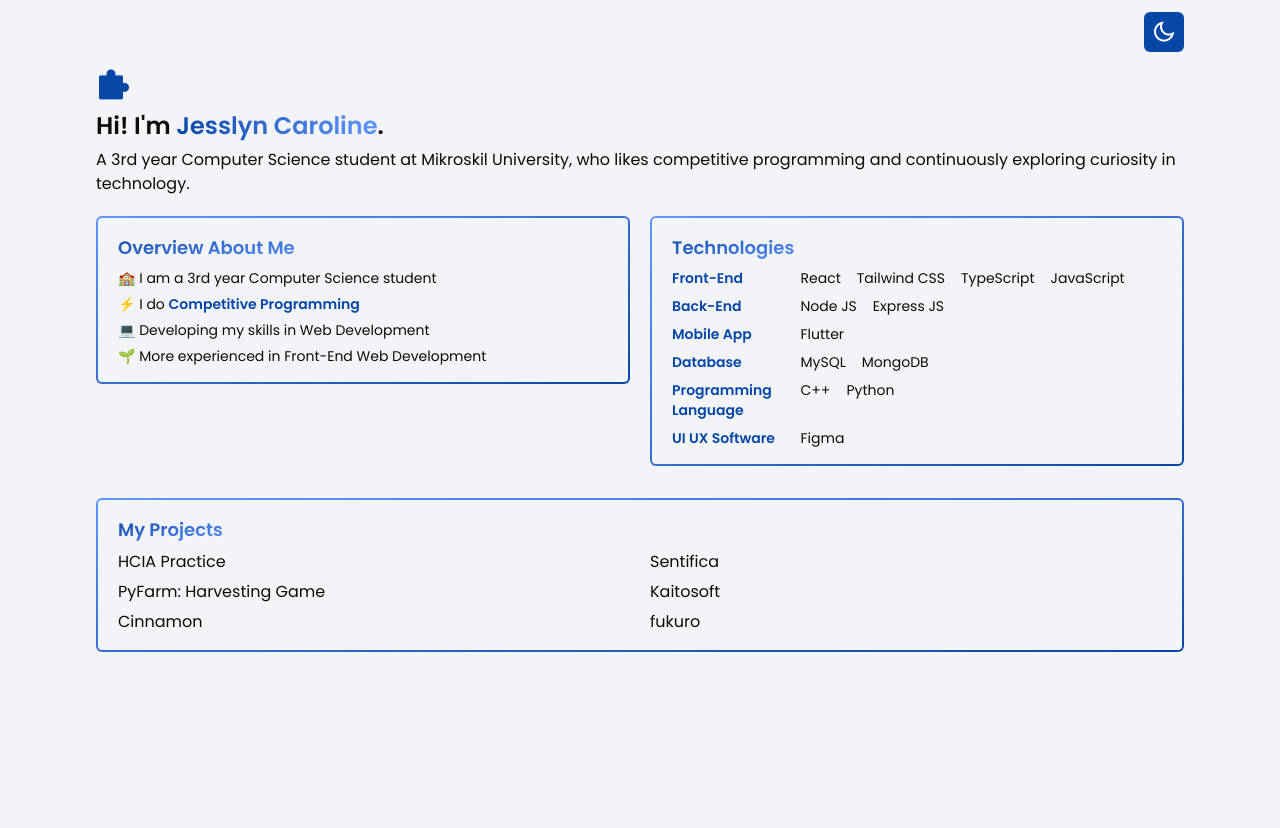
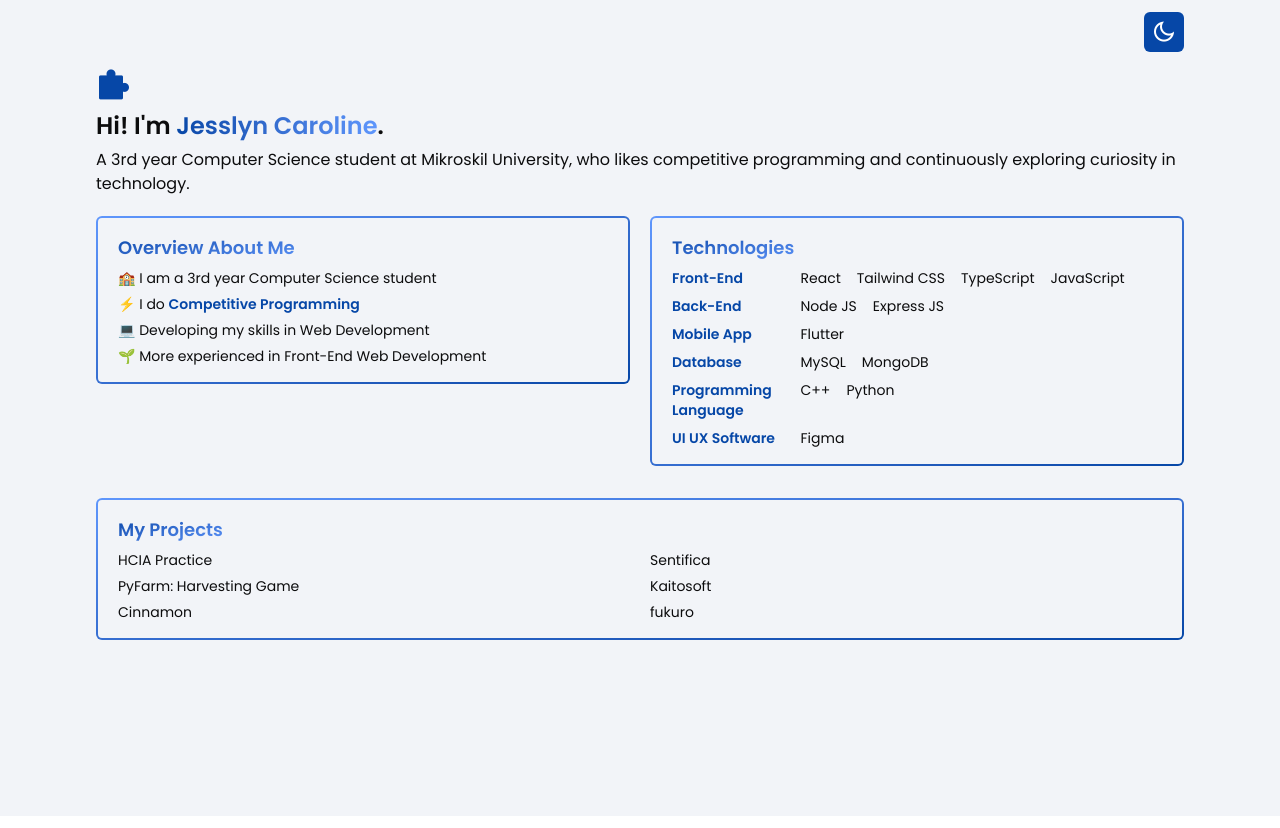
Before and after one commit to jesslyn-caroline/charolines-portfolio, a React (Vite) app: page / in a window 1280 px wide. Built offline with nearby package versions, Linux system fonts and the light colour scheme; a web font is replaced by a local one.

Commit message:
Add underline when hover

```diff
--- a/src/components/cards/projects_card.tsx
+++ b/src/components/cards/projects_card.tsx
@@ -20,7 +20,7 @@ function ProjectsCard() {
                 {
                     projects.map((project) => {
                         return (
-                        <Link to={project.path} className={`${location.pathname === project.path ? "underline font-semibold text-primary" : "text-text"}`}>{project.value}</Link>
+                        <Link to={project.path} className={`text-sm ${location.pathname === project.path ? "underline font-semibold text-primary" : "text-text"} hover:underline`}>{project.value}</Link>
                         )
                     })
                 }
```
